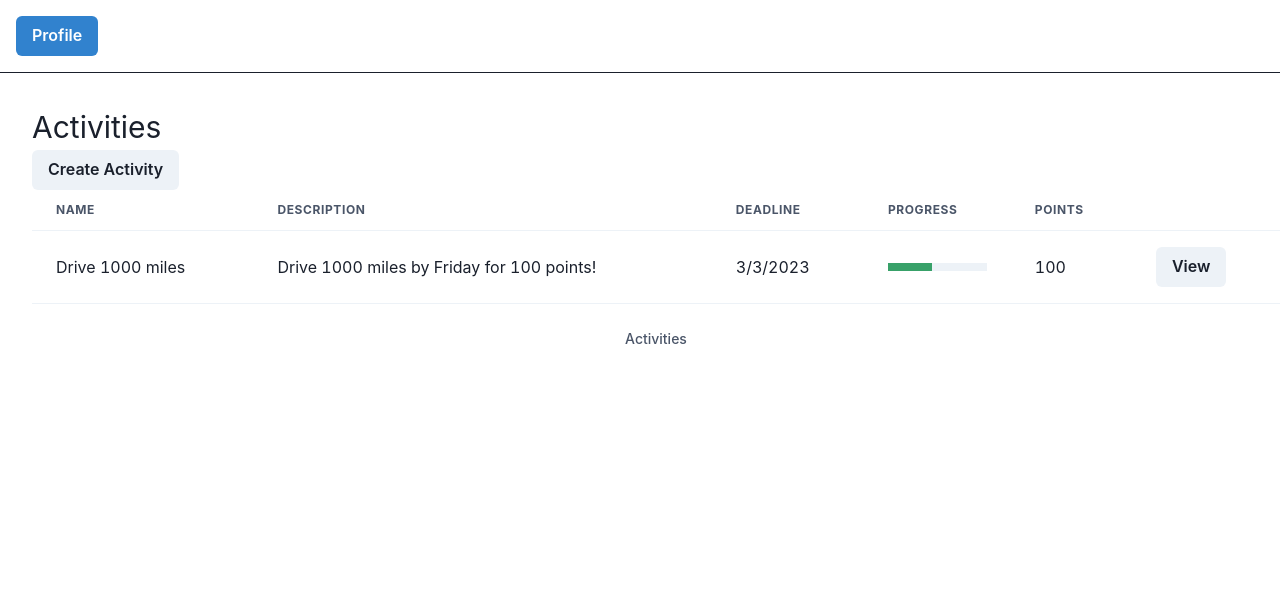
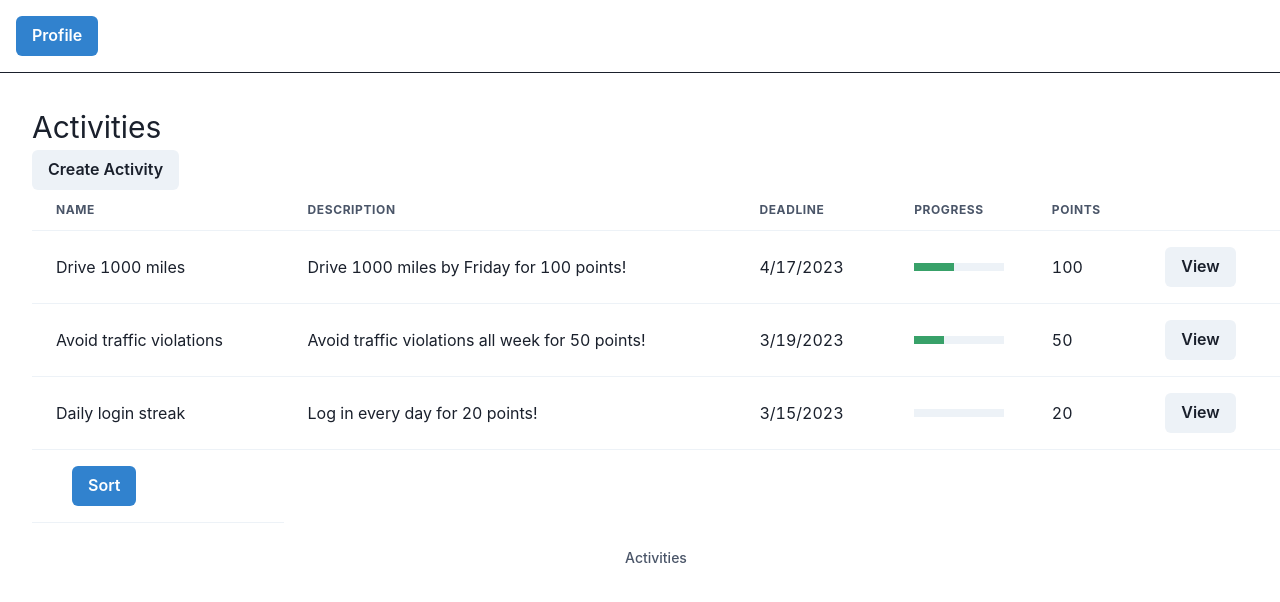
Before and after one commit to BlakeDavis34/4910, a React (Create React App) app in the folder driver-rewards/: page /activities in a window 1280 px wide. Shown: the top 602 px of the page. Built offline with nearby package versions, Linux system fonts and the light colour scheme.

Commit message:
M Activity Sort

```diff
--- /dev/null
+++ b/driver-rewards/src/pages/Activities/Activities.css
@@ -0,0 +1,8 @@
+#sort-button {
+    font-size: 500px;
+}
+
+.sort-options {
+    margin-left: 1em;
+    align-content: flex-end;
+}
--- a/driver-rewards/src/pages/Activities/Activities.js
+++ b/driver-rewards/src/pages/Activities/Activities.js
@@ -1,3 +1,5 @@
+import './Activities.css'
+
 import {
     Table,
     Thead,
@@ -11,81 +13,87 @@ import {
     Text,
     Button,
     Progress,
-    Card,
-    CardBody,
-    CardFooter,
-    Heading,
     Image,
     Divider,
     Stack,
-    Link
+    Link,
+    Menu,
+    MenuButton,
+    MenuList,
+    MenuItem,
+    MenuItemOption,
+    MenuGroup,
+    MenuOptionGroup,
+    MenuDivider,
+    Flex,
+    Grid
     // createColumnHelper
 } from '@chakra-ui/react'
 
 import {useState} from "react";
 
+//function that acts as a struct
+function activity(name, description, deadline, progress, points) {
+    this.name = name;
+    this.description = description;
+    this.deadline = deadline;
+    this.progress = progress;
+    this.points = points;
+}
+
+//premade activities, will fill with activities from API later
 const activities = [
-    {
-        name: 'Drive 1000 miles',
-        description: 'Drive 1000 miles by Friday for 100 points!',
-        deadline: '3/3/2023',
-        progress: 45/100,
-        points: 100
-    },
+    new activity (
+        'Drive 1000 miles',
+        'Drive 1000 miles by Friday for 100 points!',
+        '4/17/2023',
+        45/100,
+        100
+    ),
+    new activity (
+        'Avoid traffic violations',
+        'Avoid traffic violations all week for 50 points!',
+        '3/19/2023',
+        33/100,
+        50
+    ),
+    new activity (
+        'Daily login streak',
+        'Log in every day for 20 points!',
+        '3/15/2023',
+        0/100,
+        20
+    )
 ]
 
-const getActivities = () => {
-    let actList = []
+//function to display all activities in table
+const displayActivities = () => {
+    let aList = []
     activities.forEach(a => {
-        actList.push(<>
-        {/*<Th></Th>*/}
-        </>)
+        aList.push(
+            <>
+                <Tr>
+                    <Td>{a.name}</Td>
+                    <Td>{a.description}</Td>
+                    <Td>{a.deadline}</Td>
+                    <Td>
+                        <Progress colorScheme='green' size='sm' value={a.progress * 100} />
+                    </Td>
+                    <Td>{a.points}</Td>
+                    <Td>
+                        <Button>View</Button>
+                    </Td>
+                </Tr>
+            </>
+        )
     })
+    return aList
 }
-
-const activityCard = (
-
-
-
-    <>
-        <Card maxW='sm'>
-            <CardBody>
-                <Image
-                    src='https://images.unsplash.com/photo-1555041469-a586c61ea9bc?ixlib=rb-4.0.3&ixid=MnwxMjA3fDB8MHxwaG90by1wYWdlfHx8fGVufDB8fHx8&auto=format&fit=crop&w=1770&q=80'
-                    alt='Green double couch with wooden legs'
-                    borderRadius='lg'
-                />
-                <Stack mt='6' spacing='3'>
-                    <Heading size='md'>Living room Sofa</Heading>
-                    <Text>
-                        This sofa is perfect for modern tropical spaces, baroque inspired
-                        spaces, earthy toned spaces and for people who love a chic design with a
-                        sprinkle of vintage design.
-                    </Text>
-                    <Text color='blue.600' fontSize='2xl'>
-                        $450
-                    </Text>
-                </Stack>
-            </CardBody>
-            <Divider />
-            <CardFooter>
-                <Button>Close</Button>
-            </CardFooter>
-        </Card>
-    </>
-)
 
 const Activities = () => {
 
-    const [card, setCard] = useState(true)
+    const[table, setTable] = useState([]);
 
-    //console.log("drivers = " + JSON.stringify(driverlist))
-
-    //const columnHelper = createColumnHelper
-
-    if(card){
-
-    }
     return (
         <>
             <Text fontSize="3xl">Activities</Text>
@@ -104,24 +112,36 @@ const Activities = () => {
                         </Tr>
                     </Thead>
                     <Tbody>
-                        {/*{driverlist}*/}
-
-                        <Tr>
-                            <Td>{activities[0].name}</Td>
-                            <Td>{activities[0].description}</Td>
-                            <Td>{activities[0].deadline}</Td>
-                            <Td>
-                                <Progress colorScheme='green' size='sm' value={activities[0].progress * 100} />
-                            </Td>
-                            {/*<Td>{activities[0].progress}</Td>*/}
-                            <Td>{activities[0].points}</Td>
-                            <Td>
-                                <Button>View</Button>
-                            </Td>
-                        </Tr>
-
+                        {displayActivities()}
                     </Tbody>
-
+                    <Tfoot><Tr><Td>
+                    <div className="sort-options">
+                        <Menu>
+                            <MenuButton id = "sort-button" as={Button} colorScheme='blue' alignContent="right">
+                                Sort
+                            </MenuButton>
+                            <MenuList>
+                                <MenuGroup title='Sort by:'>
+                                    <MenuItem as='button' onClick={() => {
+                                        activities.sort((a, b) => a.name.localeCompare(b.name))
+                                        setTable([...table, activities]);
+                                    }}>Name</MenuItem>
+                                    <MenuItem as='button' onClick={() => {
+                                        activities.sort((a, b) => {
+                                            let da = new Date(a.deadline),
+                                                db = new Date(b.deadline);
+                                            return da - db;
+                                        })
+                                        setTable([...table, activities]);
+                                    }}>Deadline</MenuItem>
+                                    <MenuItem as='button' onClick={() => {
+                                        activities.sort((a, b) => {return b.points - a.points})
+                                        setTable([...table, activities]);
+                                    }}>Points</MenuItem>
+                                </MenuGroup>
+                            </MenuList>
+                        </Menu>
+                    </div></Td></Tr></Tfoot>
                 </Table>
             </TableContainer>
         </>
```
